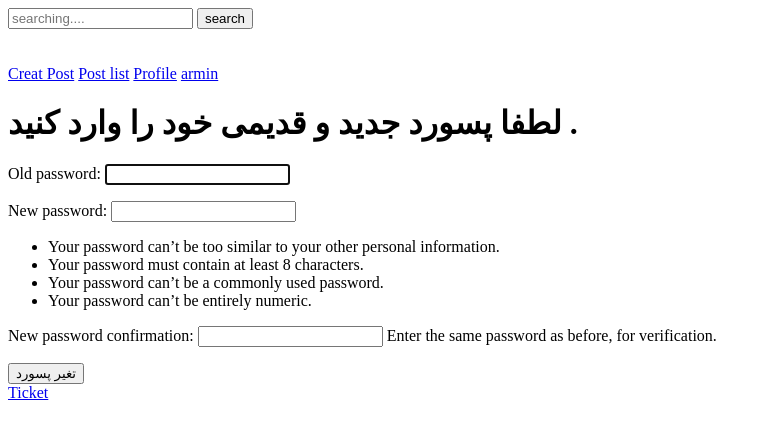
After one commit to armin-dgh/django, a Django app: page /blog/passwoed-change/ in a window 1280 px wide. The commit adds this page. Shown: the top 439 px of the page, without its empty margins (0-771 px from the left). Run offline with Django 5.2, Linux system fonts and the light colour scheme; a user stored in the database is signed in; parts of the project's set-up code (start-up, migrations or seed data) failed here and were passed over.

Commit message:
append change password by user in profile

```diff
--- a/blog/templates/blog/profile.html
+++ b/blog/templates/blog/profile.html
@@ -3,6 +3,7 @@
 {% endblock %}
 {% block content %}
     <a href="{% url 'blog:logout' %}">خروج</a>
+    <a href="{% url 'blog:password_change' %}">تغییر پسورد</a>
     <h2>profile</h2>
     <table style="width: 90%; border: 2px solid black; text-align: right; direction: rtl; ">
         <tr>
--- a/blog/templates/partials/footer.html
+++ b/blog/templates/partials/footer.html
@@ -1 +1,2 @@
 {#<p>footer</p>#}
+<a href="{% url 'blog:ticket' %}">Ticket</a>
--- a/blog/templates/partials/navigation.html
+++ b/blog/templates/partials/navigation.html
@@ -1,8 +1,7 @@
 {#<p>navigation</p>#}
 <a href="{% url 'blog:create-post' %}">Creat Post</a>
 <a href="{% url 'blog:post-list' %}">Post list</a>
-<a href="{% url 'blog:ticket' %}">Ticket</a>
-{#<a href="{% url 'blog:profile' %}">Profile</a>#}
+<a href="{% url 'blog:profile' %}">Profile</a>
 {% if request.user.is_authenticated %}
     <a href="{% url 'blog:profile' %}">{{ request.user.first_name | default:request.user.username }}</a>
     {% else %}
--- /dev/null
+++ b/blog/templates/registration/password_change_form.html
@@ -0,0 +1,11 @@
+  {% extends "parent/base.html" %}
+{% block title %}password change
+{% endblock %}
+{% block content %}
+    <h1>لطفا پسورد جدید و قدیمی خود را وارد کنید .</h1>
+      <form method="post">
+    {% csrf_token %}
+         {{ form.as_p }}
+     <input value="تغیر پسورد" type="submit">
+    </form>
+ {% endblock %}
--- a/blog/urls.py
+++ b/blog/urls.py
@@ -18,8 +18,7 @@ urlpatterns = [
     path('image-delete/<img_id>', views.delete_image, name="delete-image"),
     path("login/", auth_views.LoginView.as_view(), name="login"),
     path('logout/', views.logout_user, name="logout"),
-
-
-
+    path('passwoed-change/', auth_views.PasswordChangeView.as_view(success_url='done'), name="password_change"),
+    path('passwoed-change/done/', auth_views.PasswordChangeDoneView.as_view(), name="password_change_done"),
 
 ]
--- a/sabzweb/settings.py
+++ b/sabzweb/settings.py
@@ -31,13 +31,13 @@ ALLOWED_HOSTS = []
 # Application definition
 
 INSTALLED_APPS = [
+    'blog.apps.BlogConfig',
     'django.contrib.admin',
     'django.contrib.auth',
     'django.contrib.contenttypes',
     'django.contrib.sessions',
     'django.contrib.messages',
     'django.contrib.staticfiles',
-    'blog.apps.BlogConfig',
     'django_jalali',
     "makemigrations.apps.MakemigrationsConfig",
     "shell.apps.ShellConfig",
```
Also changed, not shown: blog/templates/registration/loged_out.html (added, +10 -0 lines), blog/templates/registration/password_change_done.html (added, +7 -0 lines).
